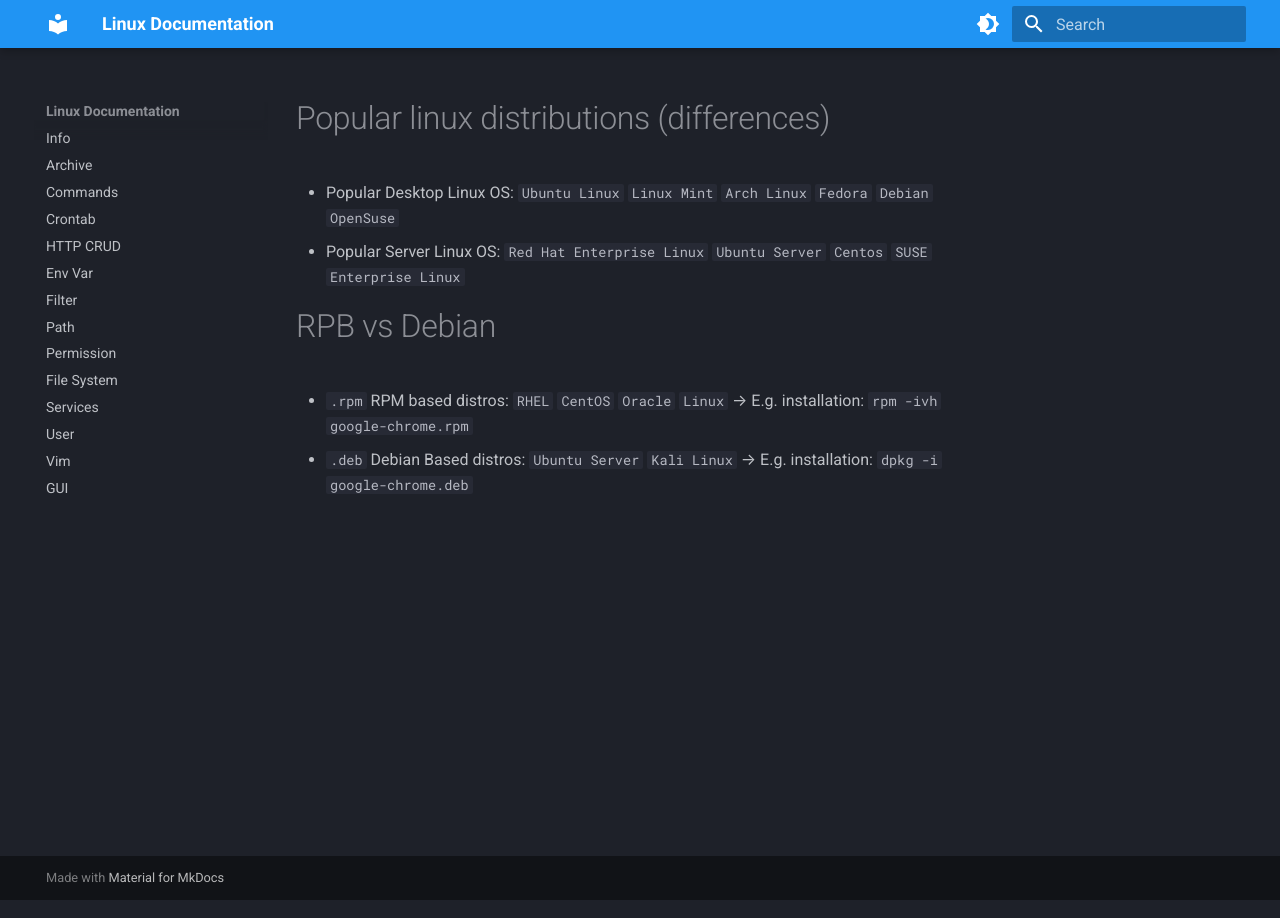
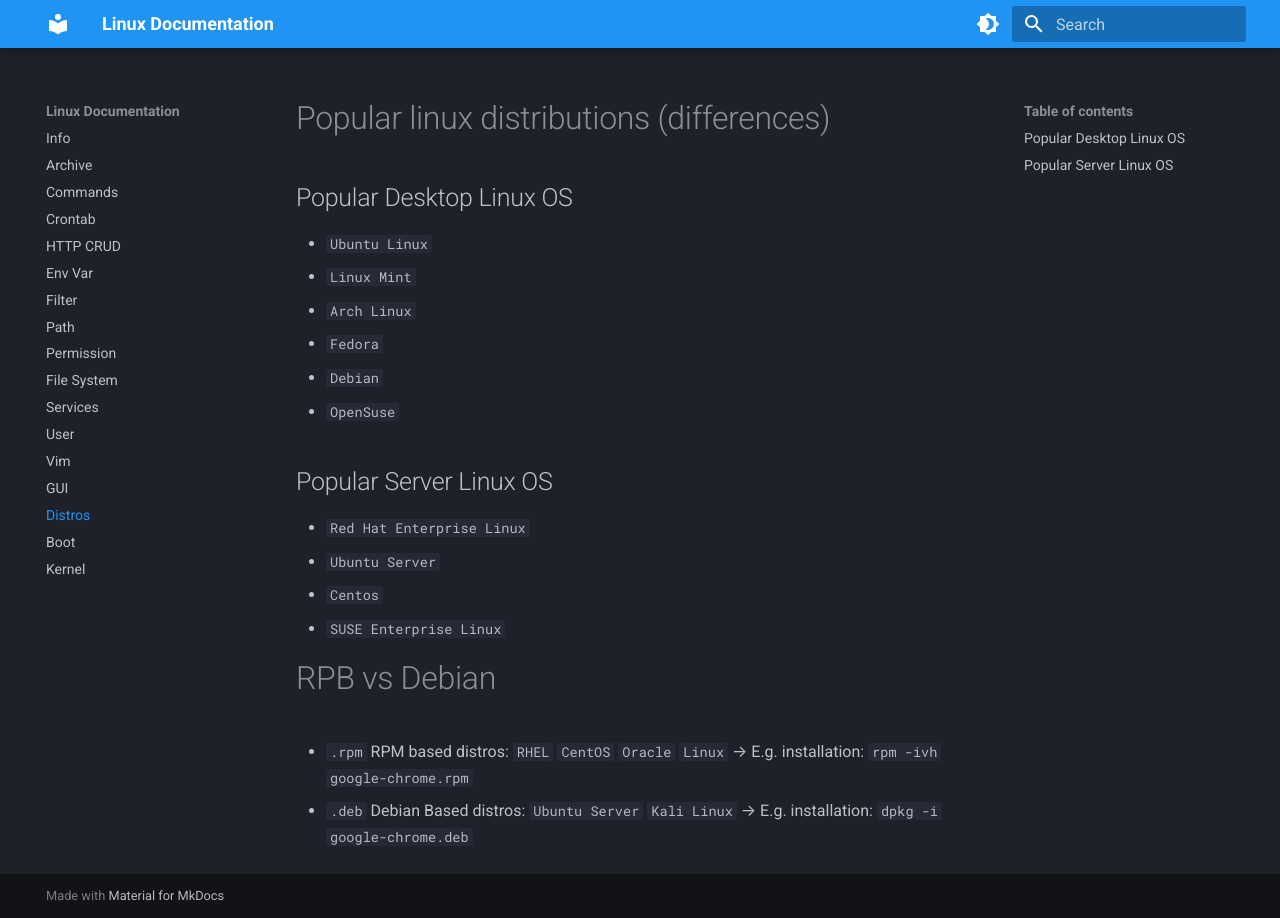
Before and after one commit to Alex0424/Linux, an MkDocs documentation site: the page built from docs/distros.md, in a window 1280 px wide. Built offline with MkDocs 1.6.1 and Material for MkDocs 9.7.7, drawn with Linux system fonts in a browser that asks for light colours.

Commit message:
boot & kernel basics

```diff
--- a/docs/distros.md
+++ b/docs/distros.md
@@ -1,7 +1,20 @@
 # Popular linux distributions (differences)
 
-- Popular Desktop Linux OS: `Ubuntu Linux` `Linux Mint` `Arch Linux` `Fedora` `Debian` `OpenSuse`
-- Popular Server Linux OS: `Red Hat Enterprise Linux` `Ubuntu Server` `Centos` `SUSE Enterprise Linux`
+## Popular Desktop Linux OS
+
+- `Ubuntu Linux`
+- `Linux Mint`
+- `Arch Linux`
+- `Fedora`
+- `Debian`
+- `OpenSuse`
+
+## Popular Server Linux OS
+
+- `Red Hat Enterprise Linux`
+- `Ubuntu Server`
+- `Centos`
+- `SUSE Enterprise Linux`
 
 # RPB vs Debian
 
--- a/mkdocs.yml
+++ b/mkdocs.yml
@@ -17,6 +17,10 @@
         icon: material/brightness-7
         name: Switch to dark mode
 
+plugins:
+  - search
+  - mermaid2
+
 nav:
   - Info: index.md
   - Archive: 'archive.md'
@@ -32,3 +36,6 @@
   - User: 'user.md'
   - Vim: 'vim.md'
   - GUI: 'GUI.md'
+  - Distros: distros.md
+  - Boot: 'boot.md'
+  - Kernel: 'kernel.md'
--- /dev/null
+++ b/requirements.txt
@@ -0,0 +1,3 @@
+mkdocs>=1.5
+mkdocs-material>=9.0
+mkdocs-mermaid2-plugin>=0.7
```
Also changed, not shown: README.md (+1 -6 lines), docs/boot.md (added, +69 -0 lines), docs/kernel.md (added, +32 -0 lines).
